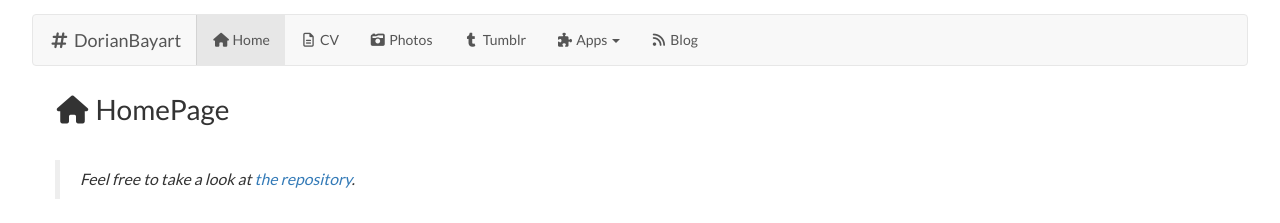
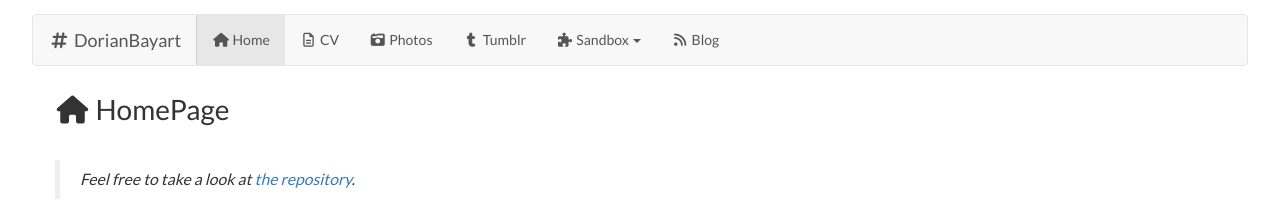
Before and after one commit to dorianbayart/dorianbayart.github.io, a Jekyll site: the page built from index.md, in a window 1280 px wide. Shown: the top 223 px of the page. Built offline with Jekyll 4.4.1, drawn with Linux system fonts in a browser that asks for light colours; nearby versions of some CDN libraries.

Commit message:
Update nav.html

```diff
--- a/_includes/nav.html
+++ b/_includes/nav.html
@@ -18,7 +18,7 @@
         <li {% if current == '/photos/' %}class='active'{% endif %}><a href="/photos"><i class="fa fa-camera-retro fa-fw"></i>&nbsp;Photos</a></li>
         <li {% if current == '/tumblr/' %}class='active'{% endif %}><a href="/tumblr"><i class="fa fa-tumblr fa-fw"></i>&nbsp;Tumblr</a></li>
         <li class="dropdown{% if current == '/apps/tictactoe/' or current == '/apps/blockchain/' or current == '/apps/radioStreams/' %} active{% endif %}">
-          <a href="#" class="dropdown-toggle" data-toggle="dropdown" role="button" aria-haspopup="true" aria-expanded="false"><i class="fa fa-puzzle-piece fa-fw"></i>&nbsp;Apps <span class="caret"></span></a>
+          <a href="#" class="dropdown-toggle" data-toggle="dropdown" role="button" aria-haspopup="true" aria-expanded="false"><i class="fa fa-puzzle-piece fa-fw"></i>&nbsp;Sandbox <span class="caret"></span></a>
           <ul class="dropdown-menu">
             <li><a href="/apps/radioStreams"><i class="fa fa-play-circle-o fa-fw"></i>&nbsp;Radio Streams</a></li>
             <li><a href="/apps/blockchain"><i class="fa fa-btc fa-fw"></i>&nbsp;Blockchain</a></li>
```
